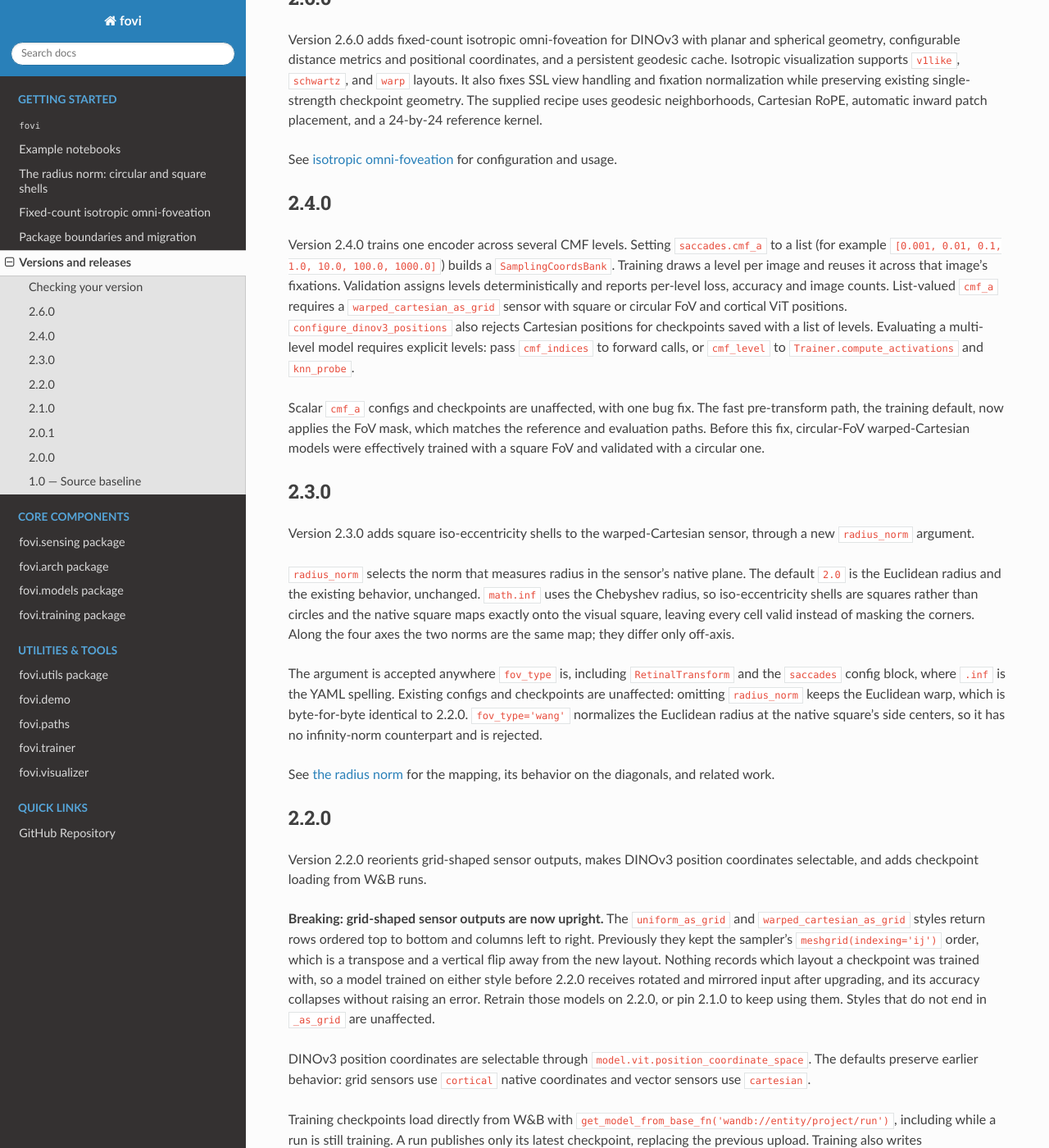
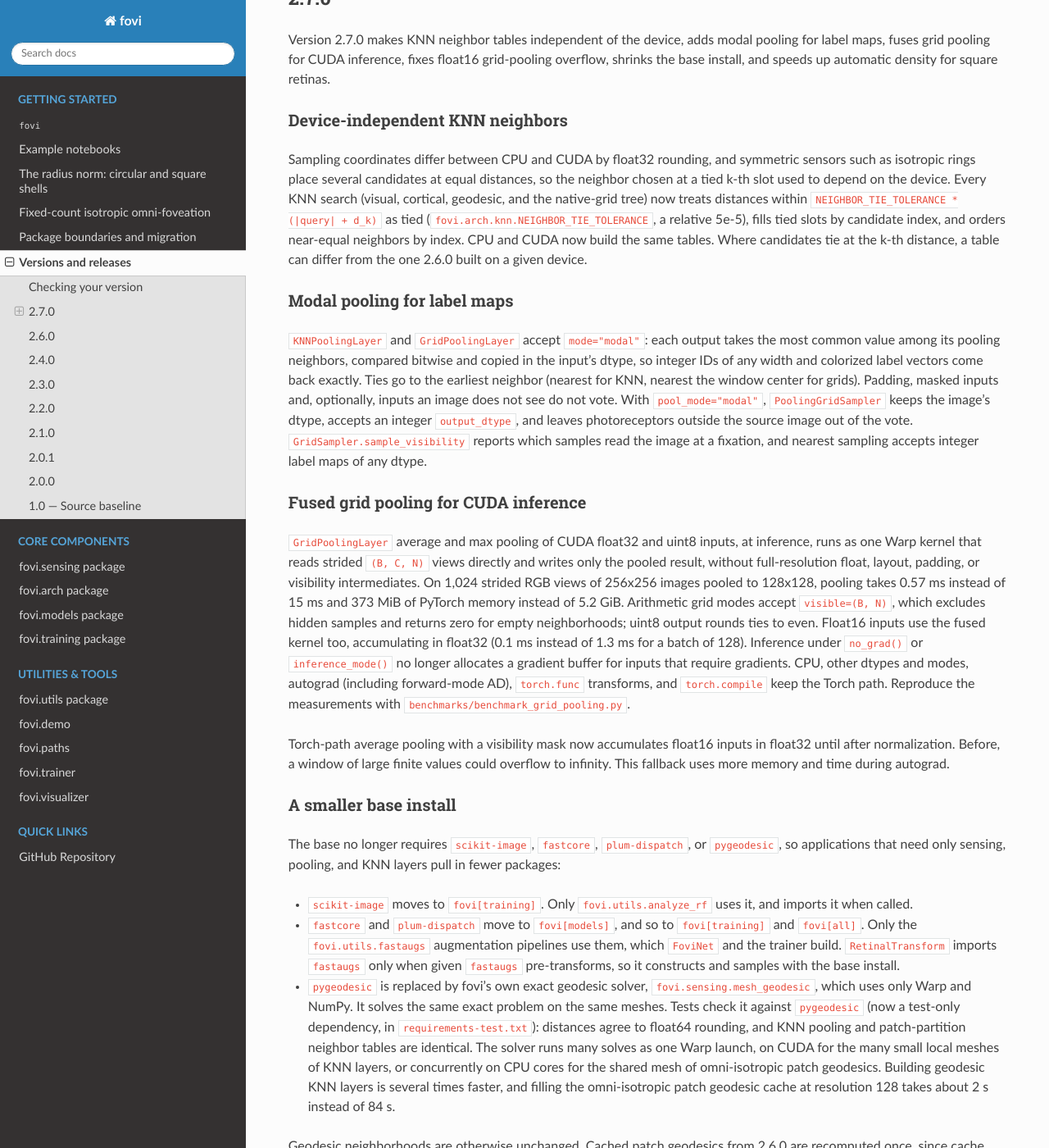
Before and after one commit to nblauch/fovi, a Sphinx documentation site: the page built from docs/releases.md, in a window 1280 px wide and 1400 px high, scrolled down 506 px. Shown: the whole window at 82% size. Built offline with Sphinx 7.4.7 and the Read the Docs theme 3.1.0, drawn with Linux system fonts in a browser that asks for light colours; some of the changed text lies outside the part shown.

Commit message:
Release 2.7.0
The release notes cover every change since 2.6.0: device-independent KNN neighbors (#50), modal pooling for label maps (#51), fused CUDA grid pooling (#52) and its float16 fixes (#53), faster automatic density for square retinas (#55), and the smaller base install.

````diff
--- a/docs/releases.md
+++ b/docs/releases.md
@@ -17,6 +17,100 @@ changes by running these commands from your fovi checkout:
 git rev-parse HEAD
 git status --short
 ```
+
+## 2.7.0
+
+Version 2.7.0 makes KNN neighbor tables independent of the device, adds modal
+pooling for label maps, fuses grid pooling for CUDA inference, fixes float16
+grid-pooling overflow, shrinks the base install, and speeds up automatic density
+for square retinas.
+
+### Device-independent KNN neighbors
+
+Sampling coordinates differ between CPU and CUDA by float32 rounding, and
+symmetric sensors such as isotropic rings place several candidates at equal
+distances, so the neighbor chosen at a tied k-th slot used to depend on the
+device. Every KNN search (visual, cortical, geodesic, and the native-grid tree)
+now treats distances within `NEIGHBOR_TIE_TOLERANCE * (|query| + d_k)` as tied
+(`fovi.arch.knn.NEIGHBOR_TIE_TOLERANCE`, a relative 5e-5), fills tied slots by
+candidate index, and orders near-equal neighbors by index. CPU and CUDA now build
+the same tables. Where candidates tie at the k-th distance, a table can differ
+from the one 2.6.0 built on a given device.
+
+### Modal pooling for label maps
+
+`KNNPoolingLayer` and `GridPoolingLayer` accept `mode="modal"`: each output takes
+the most common value among its pooling neighbors, compared bitwise and copied
+in the input's dtype, so integer IDs of any width and colorized label vectors
+come back exactly. Ties go to the earliest neighbor (nearest for KNN, nearest the
+window center for grids). Padding, masked inputs and, optionally, inputs an image
+does not see do not vote. With `pool_mode="modal"`, `PoolingGridSampler` keeps
+the image's dtype, accepts an integer `output_dtype`, and leaves photoreceptors
+outside the source image out of the vote. `GridSampler.sample_visibility`
+reports which samples read the image at a fixation, and nearest sampling accepts
+integer label maps of any dtype.
+
+### Fused grid pooling for CUDA inference
+
+`GridPoolingLayer` average and max pooling of CUDA float32 and uint8 inputs, at
+inference, runs as one Warp kernel that reads strided `(B, C, N)` views directly
+and writes only the pooled result, without full-resolution float, layout,
+padding, or visibility intermediates. On 1,024 strided RGB views of 256x256
+images pooled to 128x128, pooling takes 0.57 ms instead of 15 ms and 373 MiB of
+PyTorch memory instead of 5.2 GiB. Arithmetic grid modes accept `visible=(B, N)`,
+which excludes hidden samples and returns zero for empty neighborhoods; uint8
+output rounds ties to even. Float16 inputs use the fused kernel too, accumulating
+in float32 (0.1 ms instead of 1.3 ms for a batch of 128). Inference under
+`no_grad()` or `inference_mode()` no longer allocates a gradient buffer for
+inputs that require gradients. CPU, other dtypes and modes, autograd (including
+forward-mode AD), `torch.func` transforms, and `torch.compile` keep the Torch
+path. Reproduce the measurements with `benchmarks/benchmark_grid_pooling.py`.
+
+Torch-path average pooling with a visibility mask now accumulates float16 inputs
+in float32 until after normalization. Before, a window of large finite values
+could overflow to infinity. This fallback uses more memory and time during
+autograd.
+
+### A smaller base install
+
+The base no longer requires `scikit-image`, `fastcore`, `plum-dispatch`, or
+`pygeodesic`, so applications that need only sensing, pooling, and KNN layers
+pull in fewer packages:
+
+- `scikit-image` moves to `fovi[training]`. Only `fovi.utils.analyze_rf` uses it,
+  and imports it when called.
+- `fastcore` and `plum-dispatch` move to `fovi[models]`, and so to
+  `fovi[training]` and `fovi[all]`. Only the `fovi.utils.fastaugs` augmentation
+  pipelines use them, which `FoviNet` and the trainer build.
+  `RetinalTransform` imports `fastaugs` only when given `fastaugs`
+  pre-transforms, so it constructs and samples with the base install.
+- `pygeodesic` is replaced by fovi's own exact geodesic solver,
+  `fovi.sensing.mesh_geodesic`, which uses only Warp and NumPy. It solves the
+  same exact problem on the same meshes. Tests check it against `pygeodesic`
+  (now a test-only dependency, in `requirements-test.txt`): distances agree to
+  float64 rounding, and KNN pooling and patch-partition neighbor tables are
+  identical. The solver runs many solves as one Warp launch, on CUDA for the
+  many small local meshes of KNN layers, or concurrently on CPU cores for the
+  shared mesh of omni-isotropic patch geodesics. Building geodesic KNN layers is
+  several times faster, and filling the omni-isotropic patch geodesic cache at
+  resolution 128 takes about 2 s instead of 84 s.
+
+Geodesic neighborhoods are otherwise unchanged. Cached patch geodesics from 2.6.0
+are recomputed once, since cache entries now record the solver.
+
+### Faster automatic density for square retinas
+
+`cmf_a='auto'` with a square isotropic retina is faster to construct. Resource
+matching counts the samples of hundreds of candidate ring counts. Each count
+tested every sample of every ring against the square, which dispatched
+thousands of small torch operations. Rings within the square's half-width now
+count whole, and only the corner rings are tested. Counts and calibrated
+`cmf_a` values are unchanged. A square calibration takes 1.3–1.5 s instead of
+2.3–2.7 s with one torch thread, and 5–13 s instead of 21–28 s with 24 threads
+on a busy machine.
+
+The test suite also runs faster, after trimming two test matrices whose cases
+repeated the same coverage.
 
 ## 2.6.0
 
--- a/fovi/_version.py
+++ b/fovi/_version.py
@@ -1,3 +1,3 @@
 """Package version, read by the build backend and documentation."""
 
-__version__ = "2.6.0"
+__version__ = "2.7.0"
````
